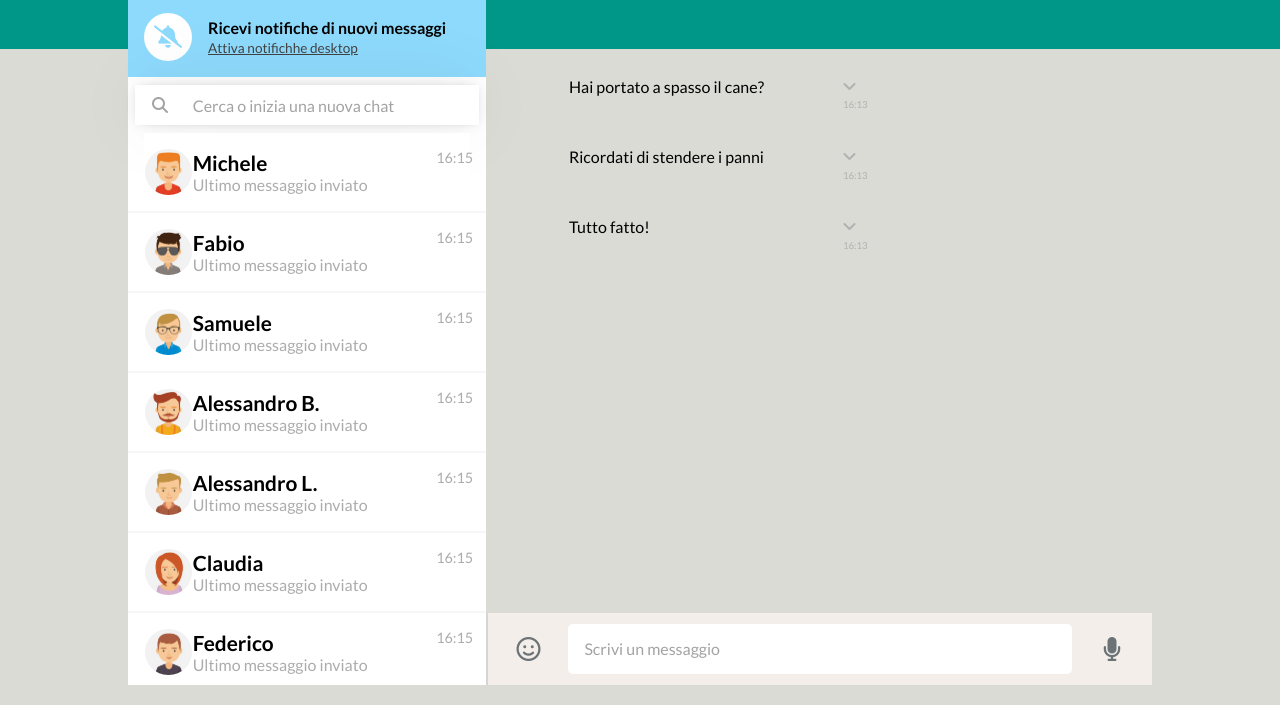
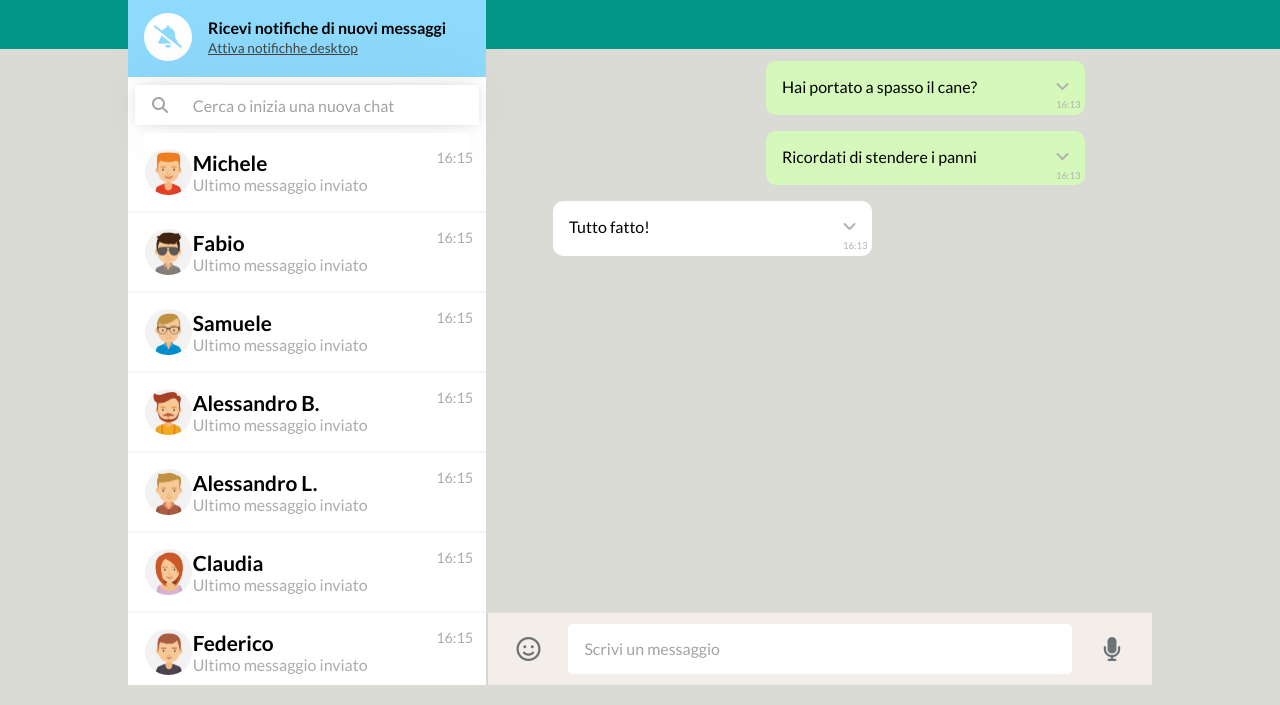
Before and after one commit to simoneevacca/vue-boolzapp, a plain HTML site: page index.html in a window 1280 px wide. Shown: the part 95-800 px from the top of the page. Drawn offline with nearby package versions, Linux system fonts and the light colour scheme.

Commit message:
add message style if is send or received

```diff
--- a/index.html
+++ b/index.html
@@ -96,7 +96,7 @@
 
                         <div class="message-area">
                             <div class="message-container">
-                                <div class="message"   v-for="(message, index) in contacts[actualContactIndex].messages">
+                                <div class="message"  :class="{'recived-message': message.status === 'received', 'send-message': message.status === 'sent'}"  v-for="(message, index) in contacts[actualContactIndex].messages">
                                     <div>{{message.text}}</div>
                                     <div class="message-more">
                                         <i class="fa-solid fa-angle-down"></i>
```
